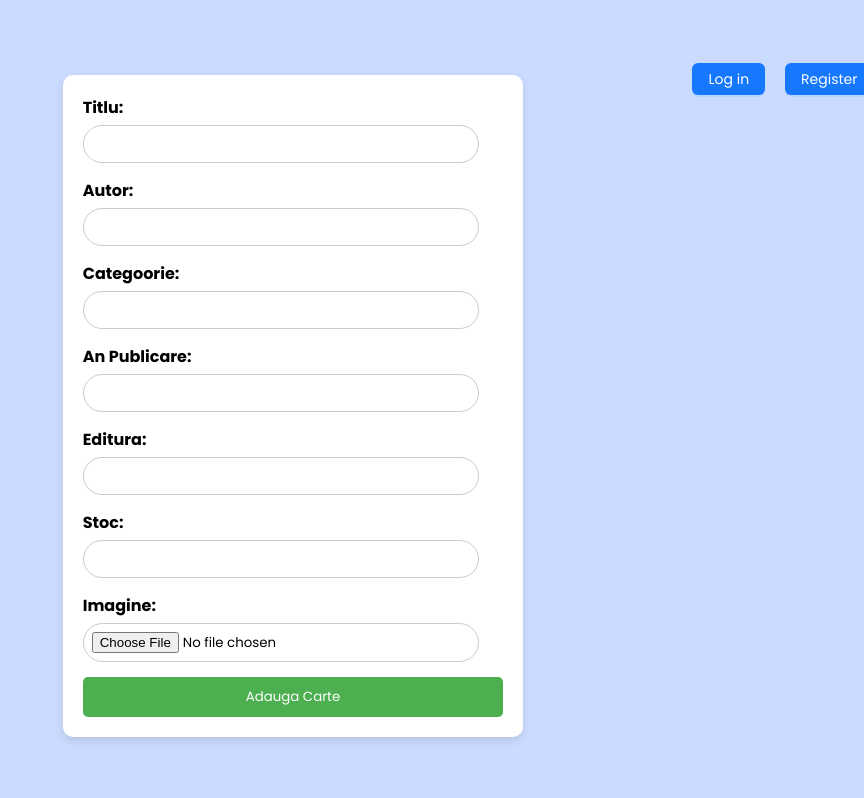
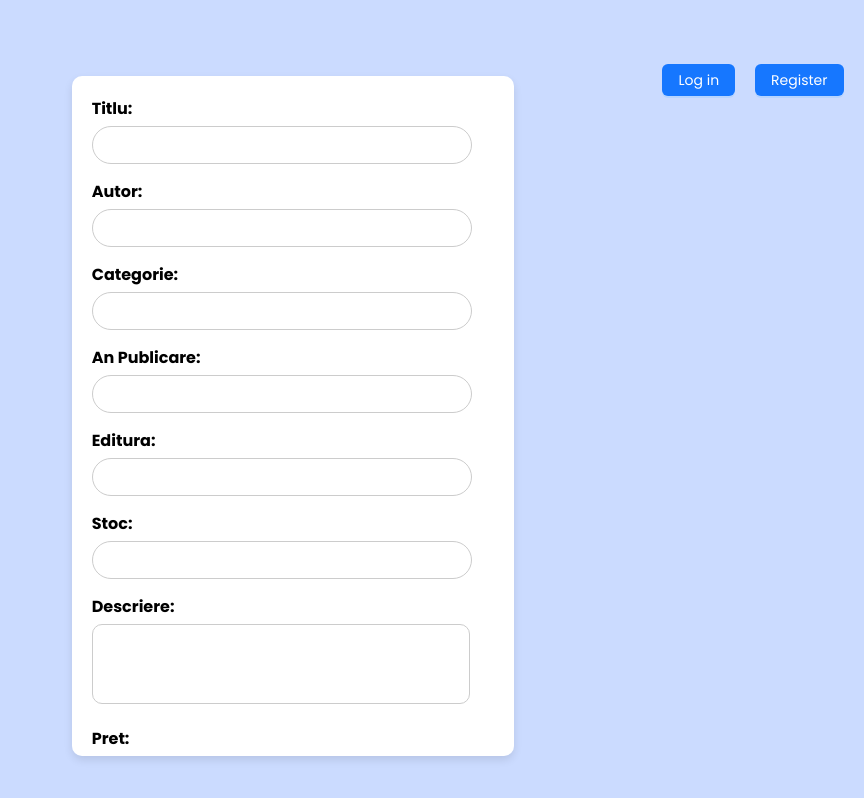
Before and after one commit to Ionut-SV/BibliotecaAPI, a React (Vite) app in the folder client/: page /add in a window 1280 px wide. Shown: the top 798 px of the page, without its empty margins (416-1280 px from the left). Built offline with nearby package versions, Linux system fonts and the light colour scheme.

Commit message:
ScrollUpdate

```diff
--- a/client/src/components/BookCard.jsx
+++ b/client/src/components/BookCard.jsx
@@ -2,7 +2,7 @@ import React from 'react';
 import { Link } from 'react-router-dom';
 import "../styles/BookCard.css"; // Ensure you have styles for your cards
 
-function BookCard({ id, titlu, autor, categorie, an_publicare, editura, stoc, image_url }) {
+function BookCard({ id, titlu, autor, categorie, pret, image_url }) {
   return (
     <Link to={`/book/${id}`} className="book-card-link">
       <div className="book-card">
@@ -17,9 +17,7 @@ function BookCard({ id, titlu, autor, categorie, an_publicare, editura, stoc, im
           <h3>{titlu}</h3>
           <p>de {autor}</p>
           <p>Categorie: {categorie}</p>
-          <p>Editura: {editura}</p>
-          <p>Anul publicarii: {an_publicare}</p>
-          {stoc !== undefined && <p>Stoc: {stoc}</p>}
+          {pret !== undefined && <p>Pret: {pret}</p>}
         </div>
       </div>
     </Link>
--- a/client/src/pages/BookListPage.jsx
+++ b/client/src/pages/BookListPage.jsx
@@ -179,6 +179,8 @@ const BookListPage = () => {
               an_publicare={book.an_publicare}
               editura={book.editura}
               stoc={book.stoc}
+              descriere={book.descriere}
+              pret={book.pret}
               image_url={book.image_url}
             />
           ))
--- a/client/src/pages/Upload.jsx
+++ b/client/src/pages/Upload.jsx
@@ -10,6 +10,8 @@ function BookUploadForm() {
   const [an_publicare, setAnPublicare] = useState('');
   const [editura, setEditura] = useState('');
   const [stoc, setStoc] = useState('');
+  const [descriere, setDescriere] = useState('');
+  const [pret, setPret] = useState('');
   const [image, setImage] = useState(null);
 
   const handleFileChange = (event) => {
@@ -27,6 +29,8 @@ function BookUploadForm() {
     formData.append('an_publicare', an_publicare);
     formData.append('editura', editura);
     formData.append('stoc', stoc);
+    formData.append('desciere', descriere);
+    formData.append('pret', pret);
 
     try {
       const response = await fetch('http://localhost:5000/books/add', {
@@ -85,7 +89,7 @@ function BookUploadForm() {
           </div>
 
           <div className="form-item-up">
-          <label>Categoorie:</label>
+            <label>Categorie:</label>
             <input
               type="text"
               value={gen}
@@ -125,6 +129,26 @@ function BookUploadForm() {
           </div>
 
           <div className="form-item-up">
+            <label>Descriere:</label>
+              <textarea
+                value={descriere}
+                onChange={(e) => setDescriere(e.target.value)}
+                required
+                className="description-textarea"
+              />
+          </div>
+
+          <div className="form-item-up">
+            <label>Pret:</label>
+            <input
+              type="text"
+              value={pret}
+              onChange={(e) => setPret(e.target.value)}
+              required
+            />
+          </div>
+
+          <div className="form-item-up">
             <label>Imagine:</label>
             <input
               type="file"
--- a/client/src/styles/Upload.css
+++ b/client/src/styles/Upload.css
@@ -2,15 +2,15 @@
     display: flex;
     flex-direction: column;
     align-items: center;
-    margin-top: 20px;
+    margin-top: 200px;
   }
 
   .header-up {
     display: flex;
     justify-content: flex-end; /* Align header to the left */
     width: 100%;
-    margin-left: 500px;
-    margin-top: 5%;
+    margin-left: 470px;
+    margin-top: 0.8%;
     margin-bottom: -40px;
   }
 
@@ -21,8 +21,14 @@
     box-shadow: 0 4px 8px rgba(0, 0, 0, 0.1);
     width: 60%; /* Adjust width as necessary */
     max-width: 600px; /* Limit the width */
-    margin-bottom: 10%;
-  }
+    margin-bottom: 30%;
+
+    /* Limit the height of the card */
+    max-height: 80vh;
+
+    /* Enable scrolling within the card if content overflows */
+    overflow-y: auto;
+}
 
   .form-item-up {
     margin-bottom: 15px;
@@ -41,6 +47,18 @@
     border-radius: 20px;
   }
 
+  .description-textarea {
+    width: 94%;  /* Adjust width as needed */
+    height: 80px;  /* Fixed height for 4 rows */
+    padding: 8px;
+    border: 1px solid #ccc;
+    border-radius: 10px;
+    box-sizing: border-box;
+    font-size: 14px;
+    resize: none;  /* Prevent resizing */
+    overflow-y: auto;  /* Enable vertical scrolling */
+  }
+
   .button-up{
     width: 100%;
     padding: 10px;
```
Also changed, not shown: 1 other file (tests, documents, lock files or other folders). Lines whose indentation alone changed are shown as unchanged.
